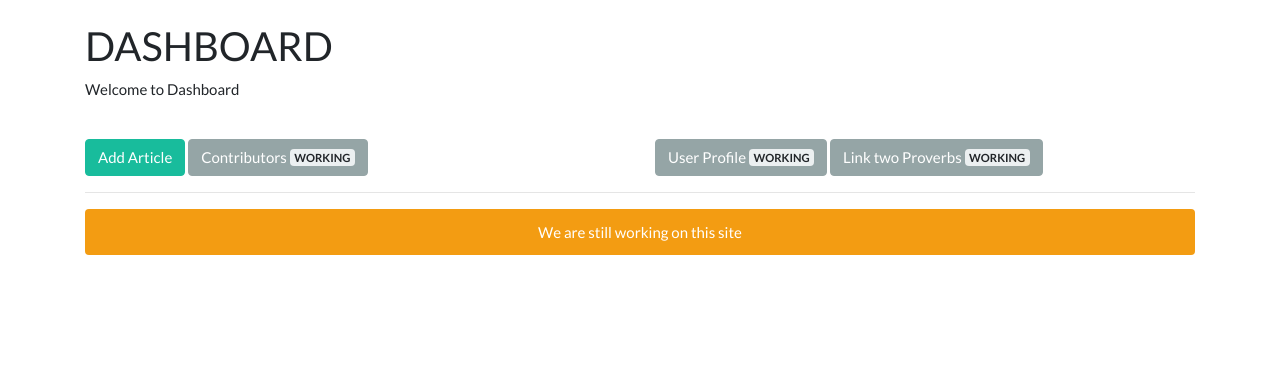
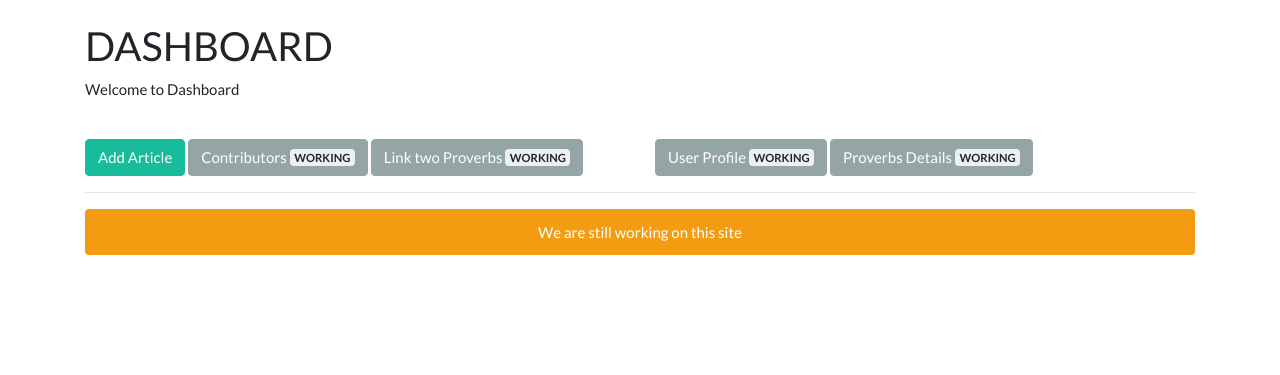
Before and after one commit to fWd82/Proverbona1, a CodeIgniter app: page /proverbona1/ in a window 1280 px wide. Shown: the part 71-446 px from the top of the page. Run offline with CodeIgniter, Linux system fonts and the light colour scheme; a user stored in the database is signed in.

Commit message:
Adding some more links

```diff
--- a/application/views/admin/dashboard.php
+++ b/application/views/admin/dashboard.php
@@ -16,15 +16,15 @@
 
 <div class="row">
     <div class="col-lg-6">
-        <a class="btn btn-success" title="Add Article" href="http://localhost/proverbona1/dashboard/insert_proverb">Add Article</a>
+        <a class="btn btn-success" title="Add Article" href="http://localhost/proverbona1/dashboard/add_proverb">Add Article</a>
         <a class="btn btn-secondary" title="Contributors" href="http://localhost/proverbona1/dashboard/contributors">Contributors <span class="badge badge-light">WORKING</span></a>
+        <a class="btn btn-secondary" title="Link two Proverbs" href="http://localhost/proverbona1/dashboard/link">Link two Proverbs <span class="badge badge-light">WORKING</span></a>
 
     </div>
     <div class="col-lg-6">
         <a class="btn btn-secondary" title="User Profile" href="http://localhost/proverbona1/dashboard/user_profile">User Profile <span class="badge badge-light">WORKING</span></a>
-        <a class="btn btn-secondary" title="Link two Proverbs" href="http://localhost/proverbona1/dashboard/link">Link two Proverbs <span class="badge badge-light">WORKING</span></a>
-
-    </div>
+        <a class="btn btn-secondary" title="Proverb Details" href="http://localhost/proverbona1/home/proverb/3">Proverbs Details <span class="badge badge-light">WORKING</span></a>
+         </div>
 </div>
 
 <HR>
@@ -34,4 +34,5 @@
 </div>
 
 </div>
+
 <?php include('admin_footer.php'); ?>
```
